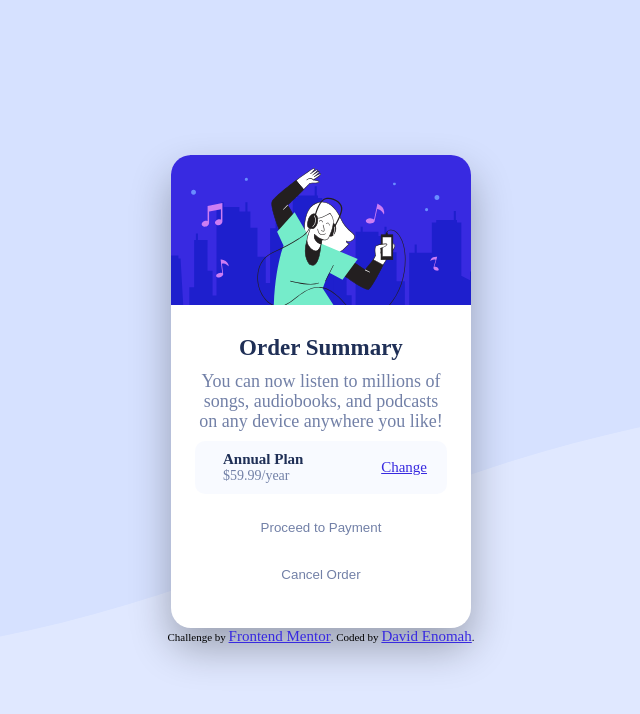
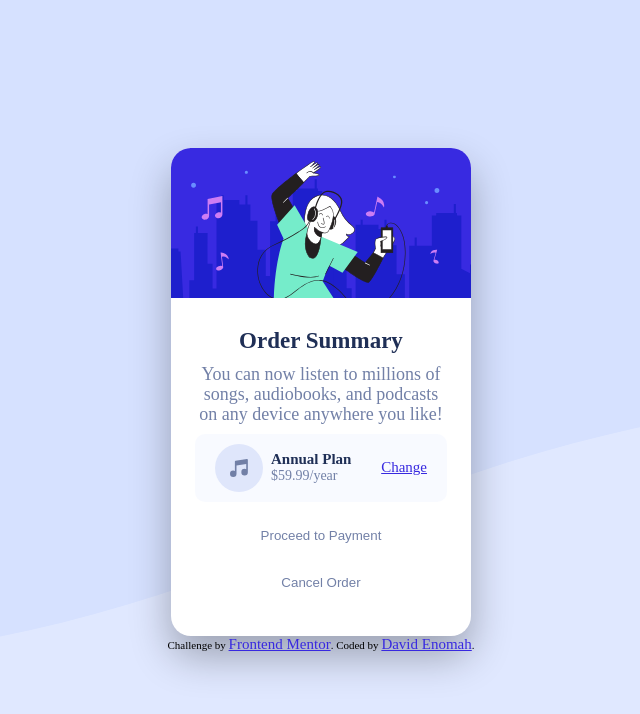
Before and after one commit to Davetech101/Ordary, a plain HTML site: page index.html in a window 1280 px wide. Shown: the whole page, without its empty margins (319-959 px from the left). Drawn offline with Linux system fonts and the light colour scheme; the site is published under a folder, as on GitHub Pages, so addresses that start at the root find nothing.

Commit message:
update images

```diff
--- a/index.html
+++ b/index.html
@@ -41,7 +41,7 @@
       </p>
       <div class="plan-type">
         <div class="plan">
-          <img src="/images/icon-music.svg" alt="" />
+          <img src="./images/icon-music.svg" alt="" />
           <div class="line-height">
           <span class="span1">Annual Plan </span>  <br />
            <span class="span2"> $59.99/year </span>
```
